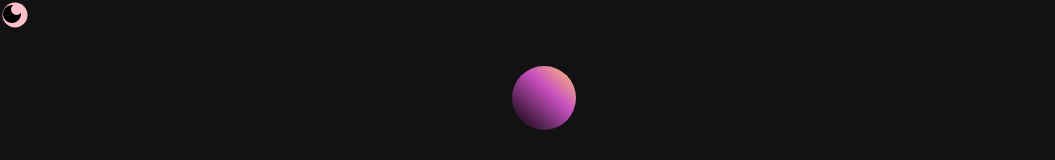
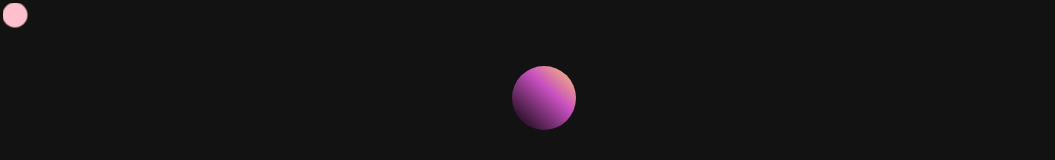
Before and after one commit to remcostoeten/remcostoeten-portfolio, a Next.js app: page / in a window 1280 px wide. Shown: the top 160 px of the page, without its empty margins (0-1055 px from the left). Built offline with nearby package versions, Linux system fonts and the light colour scheme.

Commit message:
Change cursor

```diff
--- a/components/Cursor.js
+++ b/components/Cursor.js
@@ -28,7 +28,7 @@ const CursorPointer = ({ text, size = 75, color = 'pink', isHovered }) => {
 				borderRadius: '50%',
 				backgroundColor: color,
 				pointerEvents: 'none',
-				zIndex: -1,
+				zIndex: 100,
 				transform: 'translate(-50%, -50%)',
 				transition: 'width 0.2s, height 0.2s, background-color 0.2s',
 			}}
```
